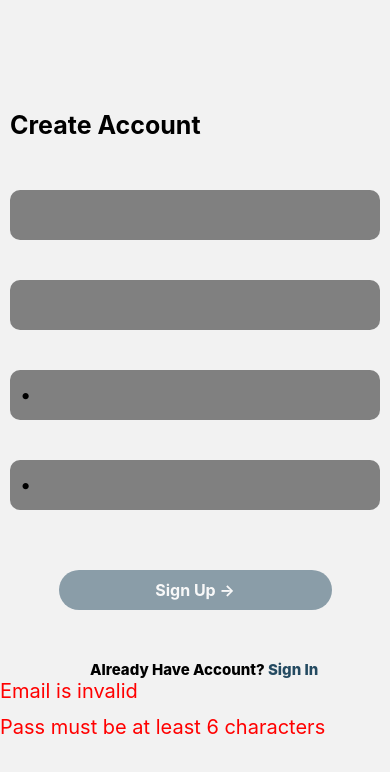
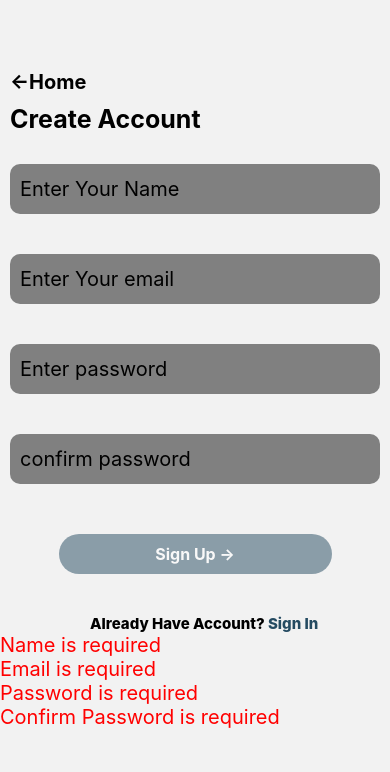
Before and after one commit to darshandevelopes/TalentTrail, a React Native app: screen /SignUp in a window 390 px wide. Shown: the top 772 px of the page. Built offline with nearby package versions, Linux system fonts and the light colour scheme.

Commit message:
Changes in Signup

```diff
--- a/App.js
+++ b/App.js
@@ -18,9 +18,11 @@ export default function App() {
           headerShown: false, // Hide header for all screens
         }}
       >
+        <Stack.Screen name="Portfolio" component={PortfolioScreen} />
+        <Stack.Screen name="Jobdescription" component={JobdescriptionScreen} />
         <Stack.Screen name="SignUp" component={SignUpScreen} />
-        <Stack.Screen name="Jobdescription" component={JobdescriptionScreen} />
-        <Stack.Screen name="Portfolio" component={PortfolioScreen} />
+
+
         <Stack.Screen name="Welcome" component={WelcomeScreen} />
         <Stack.Screen name="Login" component={LoginScreen} />
 
--- a/screens/SignUpScreen.js
+++ b/screens/SignUpScreen.js
@@ -2,10 +2,10 @@ import React, { useState, useEffect } from "react";
 import { View, StyleSheet, Pressable, TextInput, Text, TouchableOpacity } from "react-native";
 
 const SignUpScreen = ({ navigation }) => {
-  const [name, onChangeName] = useState(' ');
-  const [email, onChangeEmail] = useState(' ');
-  const [pass, onChangePass] = useState(' ');
-  const [conPass, onChangeConPass] = useState(' ');
+  const [name, onChangeName] = useState('');
+  const [email, onChangeEmail] = useState('');
+  const [pass, onChangePass] = useState('');
+  const [conPass, onChangeConPass] = useState('');
   const [errors, onChangeErrors] = useState({});
   const [isFormValid, setIsFormValid] = useState(false);
 
@@ -31,8 +31,14 @@ const SignUpScreen = ({ navigation }) => {
     // validate password
     if (!pass) {
       errors.pass = 'Password is required';
-    } else if (pass.length <= 8) {
-      errors.pass = 'Pass must be at least 6 characters';
+    } else if (pass.length <6) {
+      errors.pass = 'Password must be at least  characters';
+    }
+
+    if (!conPass) {
+      errors.conPass = 'Confirm Password is required';
+    } else if (conPass!= pass) {
+      errors.conPass = 'Confirm password should be same as password'
     }
 
     // set the errors and update form validity
@@ -43,7 +49,7 @@ const SignUpScreen = ({ navigation }) => {
   const handleSubmit = () => {
     if (isFormValid) {
       // Form is valid, perform the submmision logic
-      console.log('Foem submitted successfully!');
+      console.log('Form submitted successfully!');
     } else {
       // Foem is invalid , display error messages
       console.log('Form has errors. Please correct them.')
@@ -54,46 +60,43 @@ const SignUpScreen = ({ navigation }) => {
 
     <View >
       <View>
-        <Text style={{ fontSize: 25, fontWeight: "bold", marginTop: 110, marginLeft: 10 }}>Create Account</Text>
+        <View >
+          <Pressable
+            onPress={() => navigation.navigate("Login")}
+          >
+            <Text style={styles.arrow}>
+              {"<-Home"}
+            </Text>
+          </Pressable>
+        </View>
+        <Text style={{ fontSize: 25, fontWeight: "bold", marginLeft: 10 }}>Create Account</Text>
       </View>
       <TextInput
+        style={styles.container}
         placeholder="Enter Your Name"
-        style={[styles.container, { marginTop: 50 }]}
         value={name}
         onChangeText={(name) => onChangeName(name)}
       />
       <TextInput
         placeholder="Enter Your email"
-        style={[styles.container, { marginTop: 30 }]}
+        style={styles.container}
         value={email}
-        onChangeText={(email) => onChangeEmail(email)}
+        onChangeText={onChangeEmail}
       />
       <TextInput
         placeholder="Enter password"
-        style={[styles.container, { marginTop: 30 }]}
+        style={styles.container}
         keyboardType="numeric"
         value={pass}
         onChangeText={(pass) => onChangePass(pass)}
-        secureTextEntry
       />
       <TextInput
         placeholder="confirm password"
-        style={[styles.container, { marginTop: 30 }]}
+        style={styles.container}
         keyboardType="numeric"
         value={conPass}
         onChangeText={(conPass) => onChangeConPass(conPass)}
-        secureTextEntry
       />
-      {/* <View >
-        <Pressable
-          onPress={() => navigation.navigate("Login")}
-          style={[styles.singInButton, { backgroundColor: "#244A61" }]}
-        >
-          <Text style={[styles.buttonText, { color: "white" }]}>
-            {"Sign Up ->"}
-          </Text>
-        </Pressable>
-      </View> */}
 
       <TouchableOpacity
         style={[styles.singInButton, { backgroundColor: "#244A61" }, { opacity: isFormValid ? 1 : 0.5 }]}
@@ -133,6 +136,7 @@ const styles = StyleSheet.create({
     backgroundColor: 'grey',
     textAlign: "left",
     fontSize: 20,
+    marginTop:30,
   },
   singInButton: {
     borderRadius: 25,
@@ -141,16 +145,22 @@ const styles = StyleSheet.create({
     alignSelf: "center",
     alignItems: "center",
     justifyContent: "center",
-    margin: 50,
+    margin: 40,
   },
   buttonText: {
     fontSize: 16,
     fontWeight: "bold",
   },
+  arrow:{
+    color:'black',
+    marginTop:70,
+    margin:10,
+    fontWeight:'bold',
+    fontSize: 20,
+  },
   error: {
     color: 'red',
     fontSize: 20,
-    marginBottom: 12,
   },
 
 });
```
